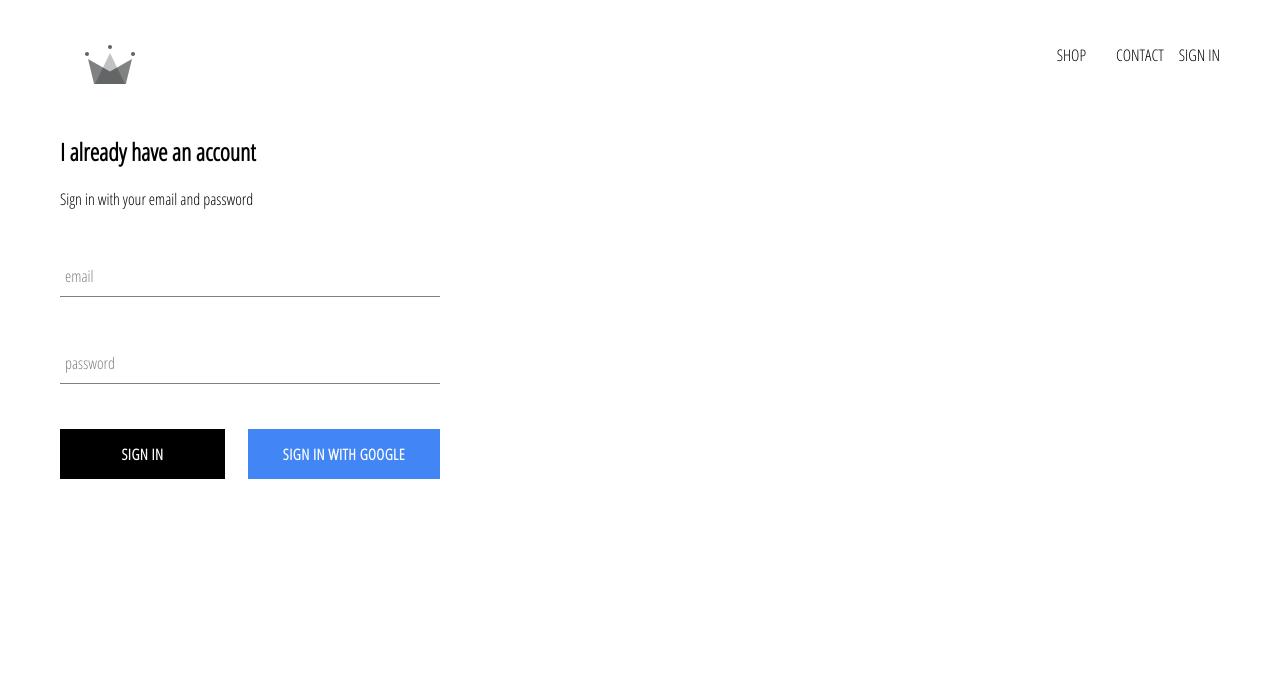
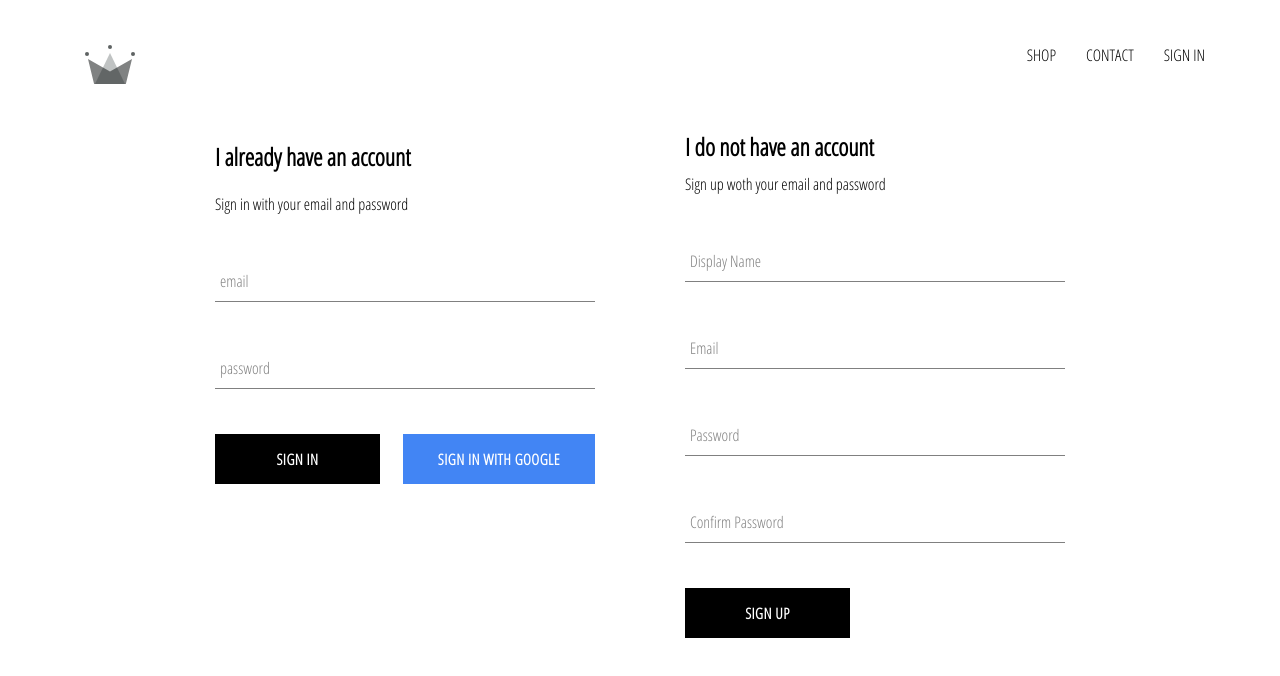
Before and after one commit to ThomasF85/crwn-clothing, a React (Create React App) app: page /signin in a window 1280 px wide. Shown: the top 676 px of the page. Built offline with nearby package versions, Linux system fonts and the light colour scheme; no server answers.

Commit message:
implemented email and password signup

```diff
--- a/src/App.js
+++ b/src/App.js
@@ -5,7 +5,7 @@ import HomePage from "./pages/homepage/homepage.component";
 import ShopPage from "./pages/shop/shop.component";
 import Header from "./components/header/header.component";
 import SignInAndSignUpPage from "./components/signin-singup/signin-signup.component";
-import {auth} from './firebase/firebase.utils';
+import {auth, saveUserIfNeededAndReturnRef, onSnapshot} from './firebase/firebase.utils';
 
 class App extends React.Component {
     constructor(props) {
@@ -18,8 +18,23 @@ class App extends React.Component {
 
     unsubscribeFromAuth = null;
 
+
     componentDidMount() {
-        this.unsubscribeFromAuth = auth.onAuthStateChanged(user => this.setState({currentUser: user }));
+        this.unsubscribeFromAuth = auth.onAuthStateChanged(async userAuth => {
+            this.setState({ currentUser: userAuth });
+            if (userAuth) {
+                const userRef = await saveUserIfNeededAndReturnRef(userAuth);
+
+                const unsub = onSnapshot(userRef, (doc) => {
+                    this.setState({
+                        currentUser: {
+                            id: doc.id,
+                            ...doc.data()
+                        }
+                    })
+                });
+            }
+        });
     }
 
     componentWillUnmount() {
--- a/src/components/header/header.component.jsx
+++ b/src/components/header/header.component.jsx
@@ -20,7 +20,7 @@ const Header = ({ currentUser }) => (
             {
                 currentUser ?
                     <div className='option' onClick={() => auth.signOut()}>SIGN OUT</div> :
-                    <Link classname='option' to="/signin">SIGN IN</Link>
+                    <Link className='option' to="/signin">SIGN IN</Link>
             }
         </div>
     </div>
--- /dev/null
+++ b/src/components/sign-up/sign-up.component.jsx
@@ -0,0 +1,98 @@
+import React from 'react';
+
+import './sign-up.styles.scss';
+
+import {auth, saveUserIfNeededAndReturnRef, createUserWithEmailAndPassword} from "../../firebase/firebase.utils";
+import FormInput from "../form-input/form-input.component";
+import CustomButton from "../custom-button/custom-button.component";
+
+class SignUp extends React.Component {
+
+    constructor(props) {
+        super(props);
+
+        this.state = {
+            displayName: '',
+            email: '',
+            password: '',
+            confirmPassword: ''
+        }
+    }
+
+    handleSubmit = async event => {
+        event.preventDefault();
+        const {email, displayName, password, confirmPassword} = this.state;
+
+        if (password !== confirmPassword) {
+            alert('passwords don´t match');
+            return;
+        }
+
+        try {
+            const {user} = await createUserWithEmailAndPassword(auth, email, password);
+
+            await saveUserIfNeededAndReturnRef(user, { displayName });
+            this.setState({
+                displayName: '',
+                email: '',
+                password: '',
+                confirmPassword: ''
+            });
+        } catch (error) {
+            console.error(error);
+        }
+    }
+
+    handleChange = event => {
+        const {name, value} = event.target;
+
+        this.setState({[name]: value});
+    }
+
+    render() {
+        const {email, displayName, password, confirmPassword} = this.state;
+        return (
+            <div className='sign-up'>
+                <h2 className='title'>I do not have an account</h2>
+                <span>Sign up woth your email and password</span>
+                <form className='sign-uo-form' onSubmit={this.handleSubmit}>
+                    <FormInput
+                        type='text'
+                        name='displayName'
+                        value={displayName}
+                        onChange={this.handleChange}
+                        label='Display Name'
+                        required
+                    />
+                    <FormInput
+                        type='email'
+                        name='email'
+                        value={email}
+                        onChange={this.handleChange}
+                        label='Email'
+                        required
+                    />
+                    <FormInput
+                        type='password'
+                        name='password'
+                        value={password}
+                        onChange={this.handleChange}
+                        label='Password'
+                        required
+                    />
+                    <FormInput
+                        type='password'
+                        name='confirmPassword'
+                        value={confirmPassword}
+                        onChange={this.handleChange}
+                        label='Confirm Password'
+                        required
+                    />
+                    <CustomButton type='submit'>SIGN UP</CustomButton>
+                </form>
+            </div>
+        )
+    }
+}
+
+export default SignUp;
--- /dev/null
+++ b/src/components/sign-up/sign-up.styles.scss
@@ -0,0 +1,9 @@
+.sign-up {
+  display: flex;
+  flex-direction: column;
+  width: 380px;
+
+  .title {
+    margin: 10px 0;
+  }
+}
--- a/src/components/signin-singup/signin-signup.component.jsx
+++ b/src/components/signin-singup/signin-signup.component.jsx
@@ -2,9 +2,13 @@ import React from 'react';
 
 import './signin-signup.styles.scss';
 import SignIn from "../sign-in/sign-in.component";
+import SignUp from "../sign-up/sign-up.component";
 
 const SignInAndSignUpPage = () => (
-    <div className='sign-in-and-sign-up'><SignIn /></div>
+    <div className='sign-in-sign-up'>
+        <SignIn />
+        <SignUp />
+    </div>
 )
 
 export default SignInAndSignUpPage;
--- a/src/components/signin-singup/signin-signup.styles.scss
+++ b/src/components/signin-singup/signin-signup.styles.scss
@@ -0,0 +1,6 @@
+.sign-in-sign-up {
+  width: 850px;
+  display: flex;
+  justify-content: space-between;
+  margin: 30px auto;
+}
--- a/src/firebase/firebase.utils.js
+++ b/src/firebase/firebase.utils.js
@@ -1,5 +1,6 @@
 import { initializeApp } from "firebase/app";
-import { getAuth, signInWithPopup, GoogleAuthProvider } from "firebase/auth";
+import { getAuth, signInWithPopup, GoogleAuthProvider, createUserWithEmailAndPassword as createUser } from "firebase/auth";
+import { getFirestore, doc, getDoc, setDoc, onSnapshot as firebaseOnSnapShot} from "firebase/firestore";
 
 // Your web app's Firebase configuration
 const firebaseConfig = {
@@ -10,13 +11,46 @@ const firebaseConfig = {
     messagingSenderId: "973333032210",
     appId: "1:973333032210:web:bb3e17ab0070cf65d697cb"
 };
-
 // Initialize Firebase
 const app = initializeApp(firebaseConfig);
+const db = getFirestore();
+
+export const saveUserIfNeededAndReturnRef = async (userAuth, additionalData) => {
+    if (!userAuth) {
+        return;
+    }
+
+    const userRef = doc(db, "users", userAuth.uid);
+
+    const snapShot = await getDoc(userRef);
+
+    if (!snapShot.exists()) {
+        const { displayName, email } = userAuth;
+        const createdAt = new Date();
+        try {
+            await setDoc(userRef, {
+                displayName, email, createdAt, ...additionalData
+            });
+        } catch (error) {
+            console.log('error creating user', error.message);
+        }
+    }
+
+    return userRef;
+}
+
+
 
 
 const provider = new GoogleAuthProvider();
 export const auth = getAuth();
 
 provider.setCustomParameters({ prompt: 'select_account' });
-export const signInWithGoogle = () => signInWithPopup(auth, provider);
+export const signInWithGoogle = () => signInWithPopup(auth, provider).then((result) => {
+    //
+}).catch((error) => {
+    //
+});
+
+export const onSnapshot = firebaseOnSnapShot;
+export const createUserWithEmailAndPassword = createUser;
```
